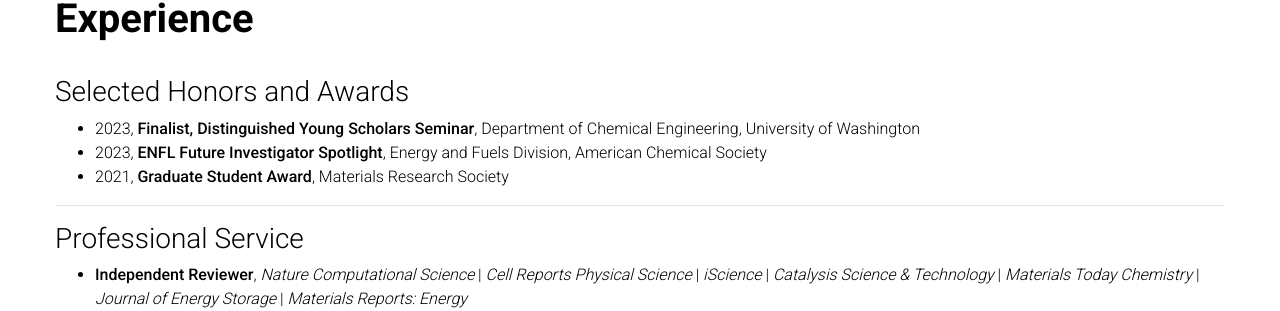
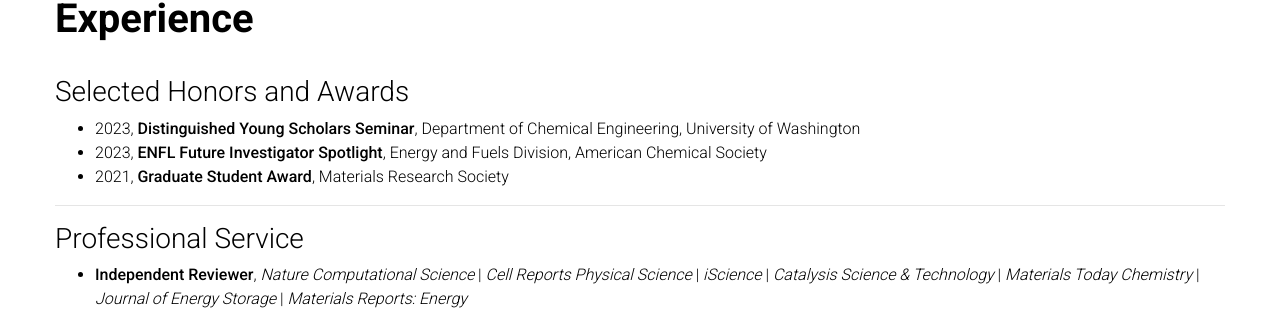
Before and after one commit to jypeng95/jypeng95.github.io, a Jekyll site: the page built from _pages/experience.md, in a window 1280 px wide and 1056 px high. Shown: the part 109-420 px from the top of the window. Built offline with Jekyll 4.4.1, drawn with Linux system fonts in a browser that asks for light colours; a style sheet for code colours, icons or effects is not loaded.

Commit message:
Update experience

```diff
--- a/_pages/experience.md
+++ b/_pages/experience.md
@@ -8,7 +8,7 @@
 
 ### Selected Honors and Awards
 
-* 2023, **Finalist, Distinguished Young Scholars Seminar**, Department of Chemical Engineering, University of Washington
+* 2023, **Distinguished Young Scholars Seminar**, Department of Chemical Engineering, University of Washington
 * 2023, **ENFL Future Investigator Spotlight**, Energy and Fuels Division, American Chemical Society
 * 2021, **Graduate Student Award**, Materials Research Society
 
```
